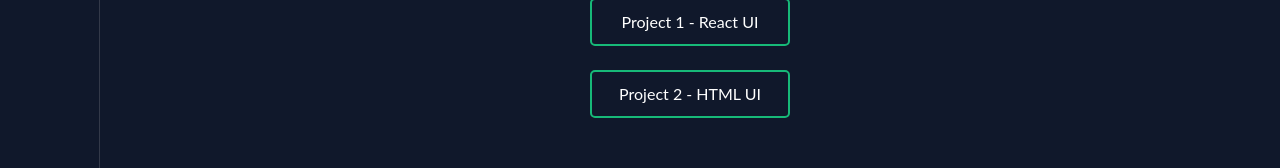
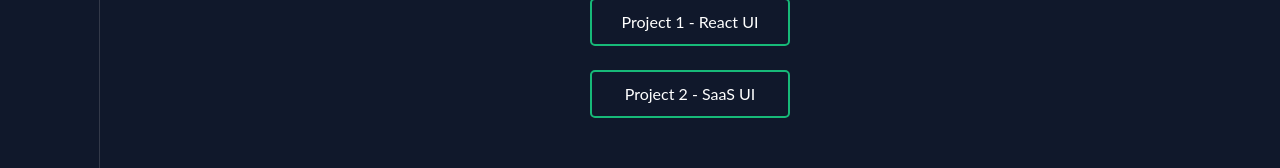
Before and after one commit to sina-kaabi/portfolio-finale, a Next.js app: page / in a window 1280 px wide. Shown: the part 604-772 px from the top of the page. Built offline with nearby package versions, Linux system fonts and the light colour scheme.

Commit message:
new name-fix-link

```diff
--- a/src/components/HomeComponent.jsx
+++ b/src/components/HomeComponent.jsx
@@ -124,16 +124,19 @@
                       </a>
                       <br />
                       <br />
-                      <a href="https://game-hub-sand-three.vercel.app">
+                      <a
+                        href="https://game-hub-sand-three.vercel.app"
+                        target=" _blank"
+                      >
                         <button className="my__btn   text-base">
                           Project 1 - React UI
                         </button>
                       </a>
                       <br />
                       <br />
-                      <a href="https://pocketpos.netlify.app">
+                      <a href="https://pocketpos.netlify.app" target=" _blank">
                         <button className="my__btn   text-base">
-                          Project 2 - HTML UI
+                          Project 2 - SaaS UI
                         </button>
                       </a>
                     </div>
```
